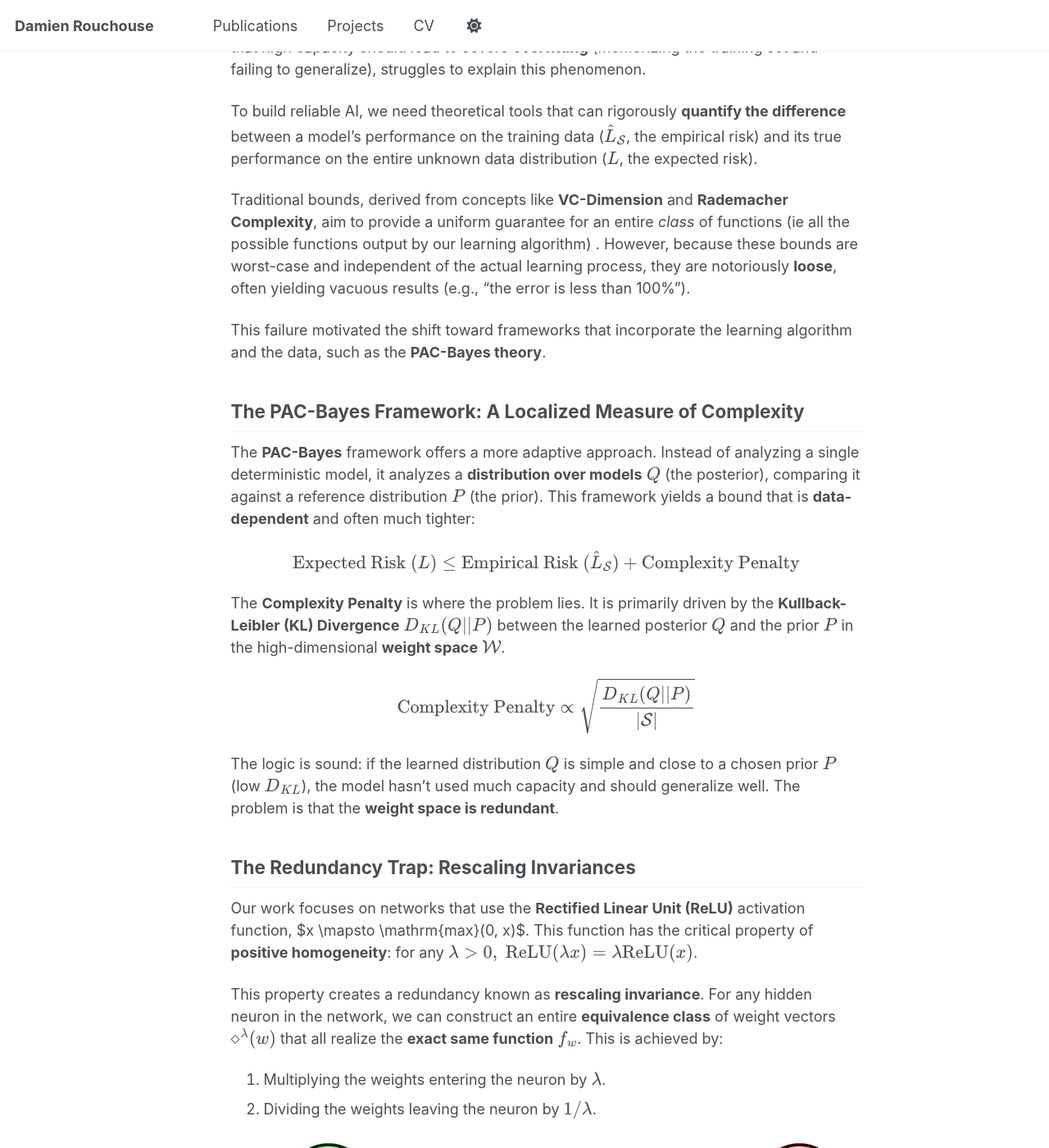
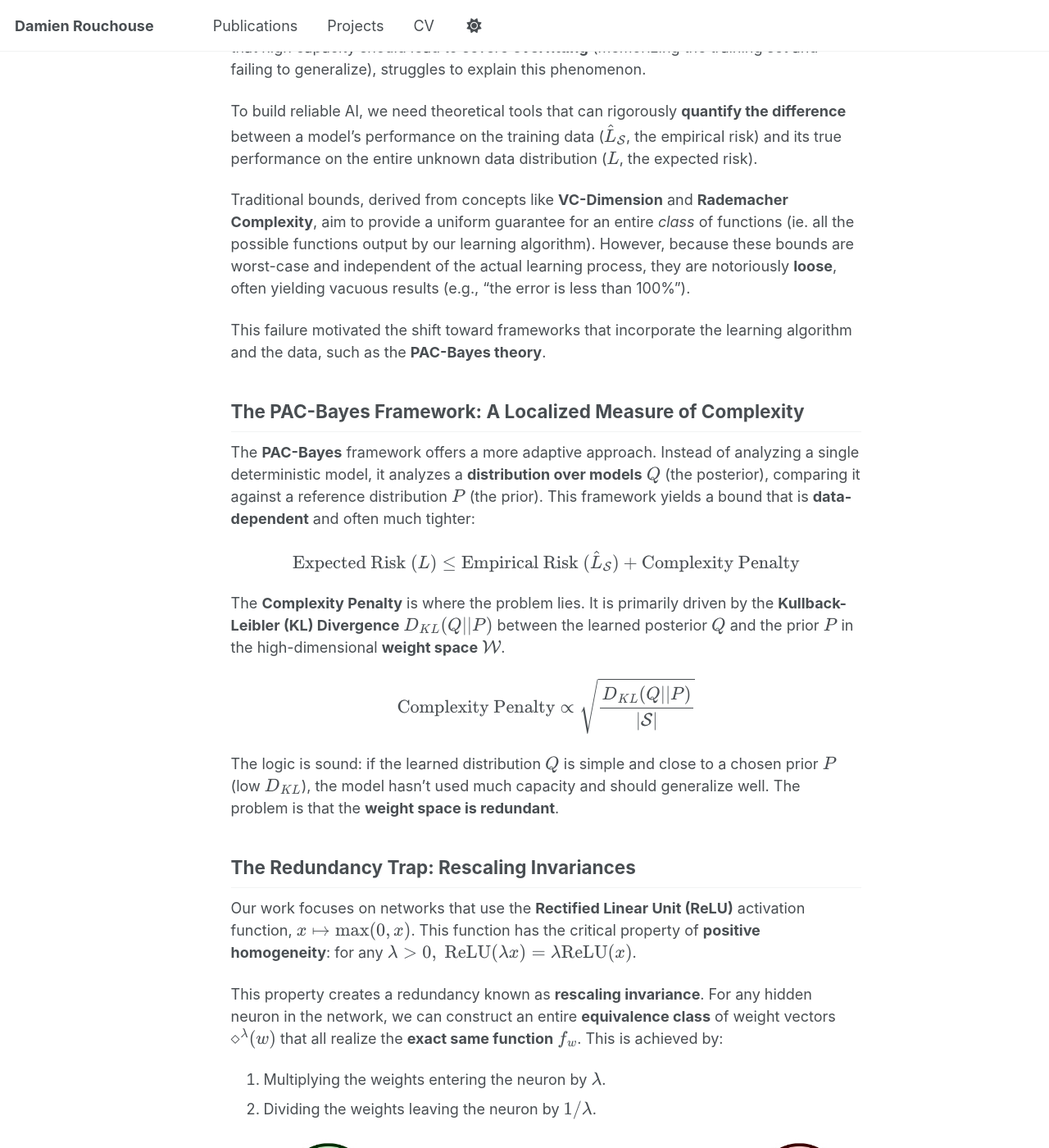
Before and after one commit to Damidoum/Damidoum.github.io, a Jekyll site: the page built from _projects/inria_internship.md, in a window 1280 px wide and 1400 px high, scrolled down 410 px. Shown: the whole window at 82% size. Built offline with Jekyll 4.4.1, drawn with Linux system fonts in a browser that asks for light colours; a script that is not in the unit is left out.

Commit message:
fix latex bug

```diff
--- a/_projects/inria_internship.md
+++ b/_projects/inria_internship.md
@@ -13,7 +13,7 @@ The remarkable success of deep neural networks (DNNs) presents a profound parado
 
 To build reliable AI, we need theoretical tools that can rigorously **quantify the difference** between a model's performance on the training data ($$\hat{L}_{\mathcal{S}}$$, the empirical risk) and its true performance on the entire unknown data distribution ($$L$$, the expected risk).
 
-Traditional bounds, derived from concepts like **VC-Dimension** and **Rademacher Complexity**, aim to provide a uniform guarantee for an entire *class* of functions (ie all the possible functions output by our learning algorithm) . However, because these bounds are worst-case and independent of the actual learning process, they are notoriously **loose**, often yielding vacuous results (e.g., "the error is less than 100%").
+Traditional bounds, derived from concepts like **VC-Dimension** and **Rademacher Complexity**, aim to provide a uniform guarantee for an entire *class* of functions (ie. all the possible functions output by our learning algorithm). However, because these bounds are worst-case and independent of the actual learning process, they are notoriously **loose**, often yielding vacuous results (e.g., "the error is less than 100%").
 
 This failure motivated the shift toward frameworks that incorporate the learning algorithm and the data, such as the **PAC-Bayes theory**.
 
@@ -39,7 +39,7 @@ The logic is sound: if the learned distribution $$Q$$ is simple and close to a c
 
 ## The Redundancy Trap: Rescaling Invariances
 
-Our work focuses on networks that use the **Rectified Linear Unit (ReLU)** activation function, $x \mapsto \mathrm{max}(0, x)$. This function has the critical property of **positive homogeneity**: for any $$\lambda > 0,\; \mathrm{ReLU}(\lambda x) = \lambda \mathrm{ReLU}(x)$$.
+Our work focuses on networks that use the **Rectified Linear Unit (ReLU)** activation function, $$x \mapsto \mathrm{max}(0, x)$$. This function has the critical property of **positive homogeneity**: for any $$\lambda > 0,\; \mathrm{ReLU}(\lambda x) = \lambda \mathrm{ReLU}(x)$$.
 
 This property creates a redundancy known as **rescaling invariance**. For any hidden neuron in the network, we can construct an entire **equivalence class** of weight vectors $$\diamond^{\lambda}(w)$$ that all realize the **exact same function** $$f_w$$. This is achieved by:
 1.  Multiplying the weights entering the neuron by $$\lambda$$.
```
